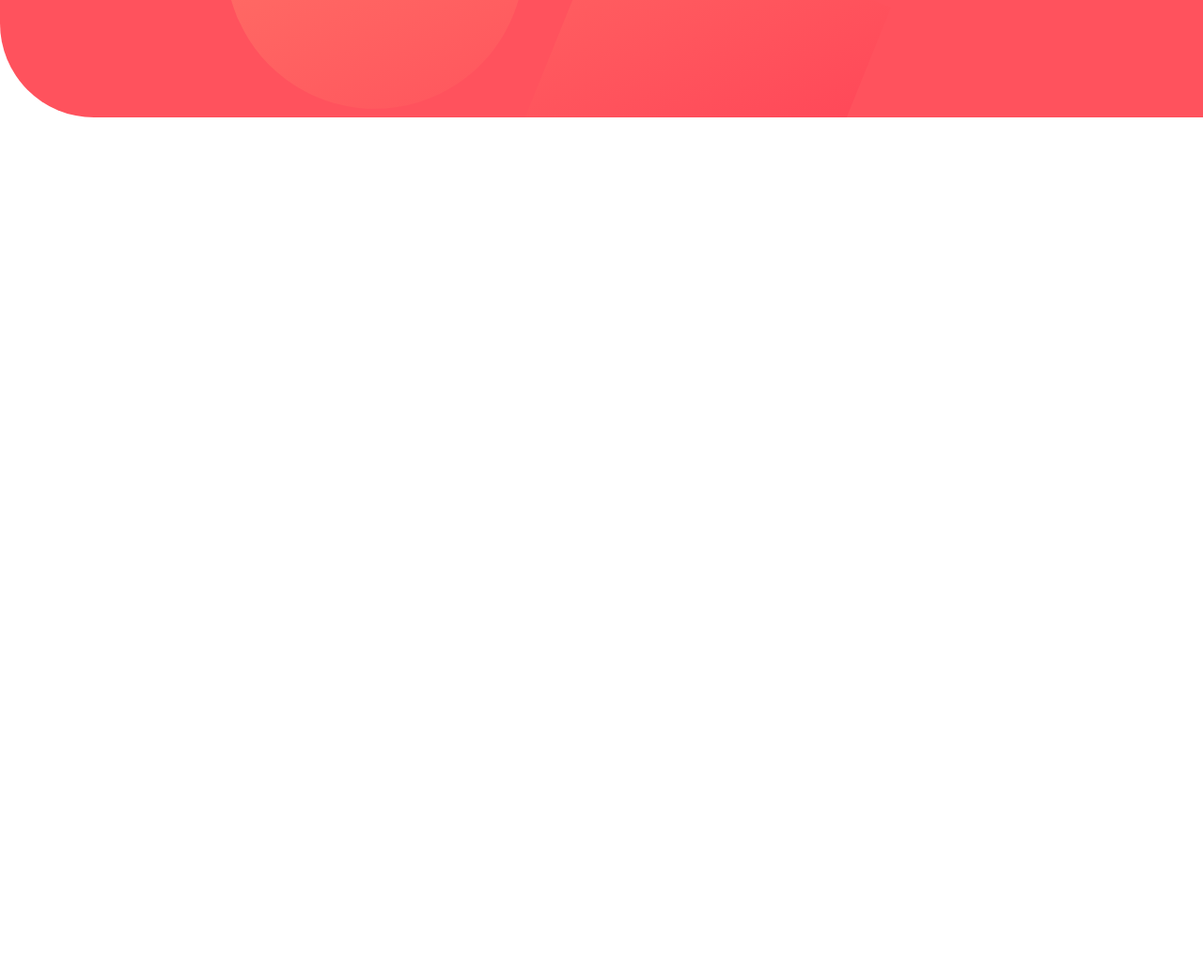
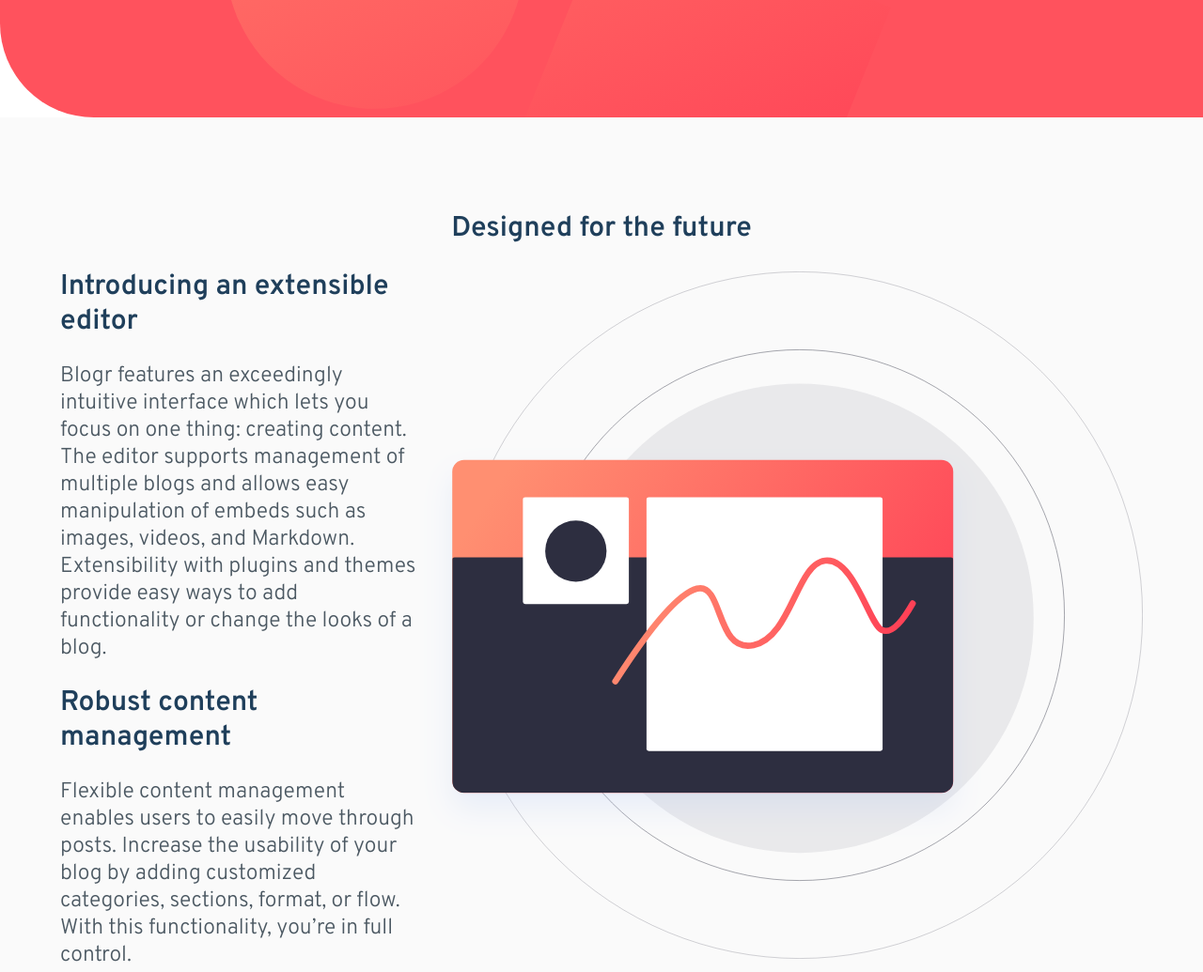
Before and after one commit to oasenyol/site-4, a plain HTML site: page index.html in a window 1280 px wide. Shown: the part 419-1454 px from the top of the page at 94% size. Before the commit the page ends 800 px from the top, so only its background shows below. Drawn offline with Linux system fonts and the light colour scheme.

Commit message:
section-one yarim birakildi

```diff
--- a/index.html
+++ b/index.html
@@ -49,8 +49,34 @@
         <button class="button-two">Learn More</button>
       </div>
     </div>
+  </div>
+  <div class="section-one">
+    <div class="baslik">
+      <h2>Designed for the future</h2>
+    </div>
+    <div class="section-one-container">
+      <div class="section-one-left">
+        <div class="text-left">
+          <h2>Introducing an extensible editor</h2>
+          <p> Blogr features an exceedingly intuitive interface which lets you focus on one thing: creating content.
+            The
+            editor supports management of multiple blogs and allows easy manipulation of embeds such as images,
+            videos,
+            and Markdown. Extensibility with plugins and themes provide easy ways to add functionality or change the
+            looks of a blog.</p>
 
-  </div>
+          <h2>Robust content management</h2>
+          <p>Flexible content management enables users to easily move through posts. Increase the usability of your
+            blog by adding customized categories, sections, format, or flow. With this functionality, you’re in full
+            control.</p>
+        </div>
+      </div>
+      <div class="section-one-right">
+        <img src="images/illustration-editor-desktop.svg" alt="">
+        </div>
+      </div>
+    </div>
+
 
 </body>
 
--- a/style.css
+++ b/style.css
@@ -123,3 +123,38 @@ header {
   background: #fff;
   cursor: pointer;
 }
+.section-one {
+  width: 100%;
+  background: #fafafa;
+}
+.section-one-container {
+  display: flex;
+  flex-direction: row;
+  justify-content: center;
+  align-items: center;
+  width: 100%;
+}
+.section-one .baslik h2 {
+  text-align: center;
+  margin-block-start: 0em;
+  margin-block-end: 0em;
+  padding-top: 100px;
+}
+.section-one h2 {
+  color: hsl(208, 49%, 24%);
+  font-size: 30px;
+}
+.text-left p {
+  color: hsl(207, 13%, 34%);
+}
+.section-one-left {
+  width: 30%;
+}
+
+.section-one-right {
+  width: 60%;
+}
+
+.section-one-right img {
+    width: 100%;
+}
```
